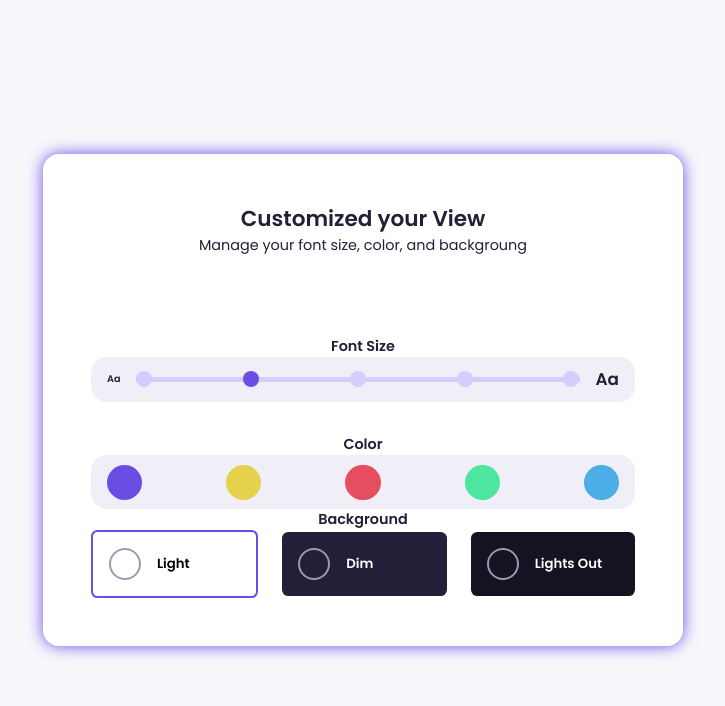
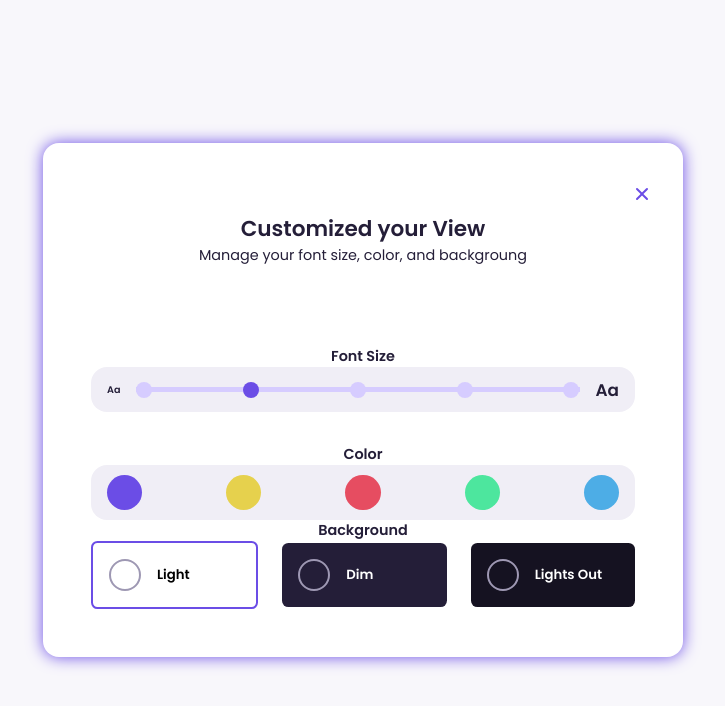
Before and after one commit to muhammadawa242/SWC_semester_project, a React (Vite) app in the folder client/: page /theme in a window 1280 px wide. Shown: the top 706 px of the page, without its empty margins (277-1002 px from the left). Built offline with nearby package versions, Linux system fonts and the light colour scheme.

Commit message:
Theme Model Setup

```diff
--- a/client/src/Components/Left/Left.jsx
+++ b/client/src/Components/Left/Left.jsx
@@ -8,6 +8,10 @@ import Theme from '../Theme/Theme';
 function Left() {
   const [isThemeVisible, setThemeVisible] = useState(false);
   const themeRef = useRef(null);
+
+  const handleCloseTheme = () => {
+    setThemeVisible(false);
+  };
 
   useEffect(() => {
     const handleClickOutsideTheme = (event) => {
@@ -95,7 +99,7 @@ function Left() {
       </div>
 
       <label htmlFor="create-post" className='btn btn-primary'> Create Post </label>
-      {isThemeVisible && <Theme ref={themeRef} />}
+      {isThemeVisible && <Theme onClose={handleCloseTheme} ref={themeRef} />}
     </div>
   )
 }
--- a/client/src/Components/Middle/Middle.jsx
+++ b/client/src/Components/Middle/Middle.jsx
@@ -73,6 +73,7 @@ function Middle() {
             </div>
         </div>
 
+        {/* POst Share Component */}
         <PostShare />
 
         {/* ---------------Feed ----------------- */}
--- a/client/src/Components/PostShare/PostShare.jsx
+++ b/client/src/Components/PostShare/PostShare.jsx
@@ -39,8 +39,6 @@ const PostShare = () => {
     };
 
     useEffect(() => {
-        // You can perform any additional logic or actions when the video state changes
-        // For example, you might want to preview the video or do something else
         console.log('Video state changed:', video);
     }, [video]);
 
@@ -104,5 +102,4 @@ const PostShare = () => {
   )
 }
 
-// onClick={()=> {setImage(null)}}
 export default PostShare
--- a/client/src/Components/Theme/Theme.css
+++ b/client/src/Components/Theme/Theme.css
@@ -18,6 +18,21 @@
   padding: 3rem;
   border-radius: var(--card-border-radius);
   width: 50%;
+  }
+
+  .customize-theme .card .cross-icons{
+    position: relative;
+    border-radius: 50%;
+    margin-left: 99%;
+    margin-top: -5%;
+    cursor: pointer;
+    color: var(--color-primary); /* Set the color you want for the close icon */
+  }
+
+  .customize-theme .card .cross-icons:hover{
+    background-color: var(--color-primary);
+    color: var(--color-white);
+    opacity: 0.9;
   }
 
   /* FOnt Sizes */
--- a/client/src/Components/Theme/Theme.jsx
+++ b/client/src/Components/Theme/Theme.jsx
@@ -1,11 +1,12 @@
 import React from 'react'
 import './Theme.css'
+import {UilTimes} from '@iconscout/react-unicons'
 
-const Theme = () => {
+const Theme = ({ onClose }) => {
   return (
     <div className= "customize-theme">
       <div className= "card">
-
+        <UilTimes className='cross-icons' onClick={onClose} />
         <h2>Customized your View</h2>
         <p>Manage your font size, color, and backgroung</p>
 
@@ -41,12 +42,10 @@ const Theme = () => {
         <div className="background">
           <h4>Background</h4>
           <div className="choose-bg">
-
             <div className="bg-1 active">
               <span></span>
               <h5 htmlFor="bg-1">Light</h5>
             </div>
-
             <div className="bg-2">
               <span></span>
               <h5 htmlFor="bg-2">Dim</h5>
@@ -57,6 +56,7 @@ const Theme = () => {
             </div>
           </div>
         </div>
+        {/* <UilTimes className='cross-icons' onClick={onClose} /> */}
       </div>
     </div>
   )
```
Also changed, not shown: client/src/Data/Post.js (added, +18 -0 lines). Lines whose indentation alone changed are shown as unchanged.
